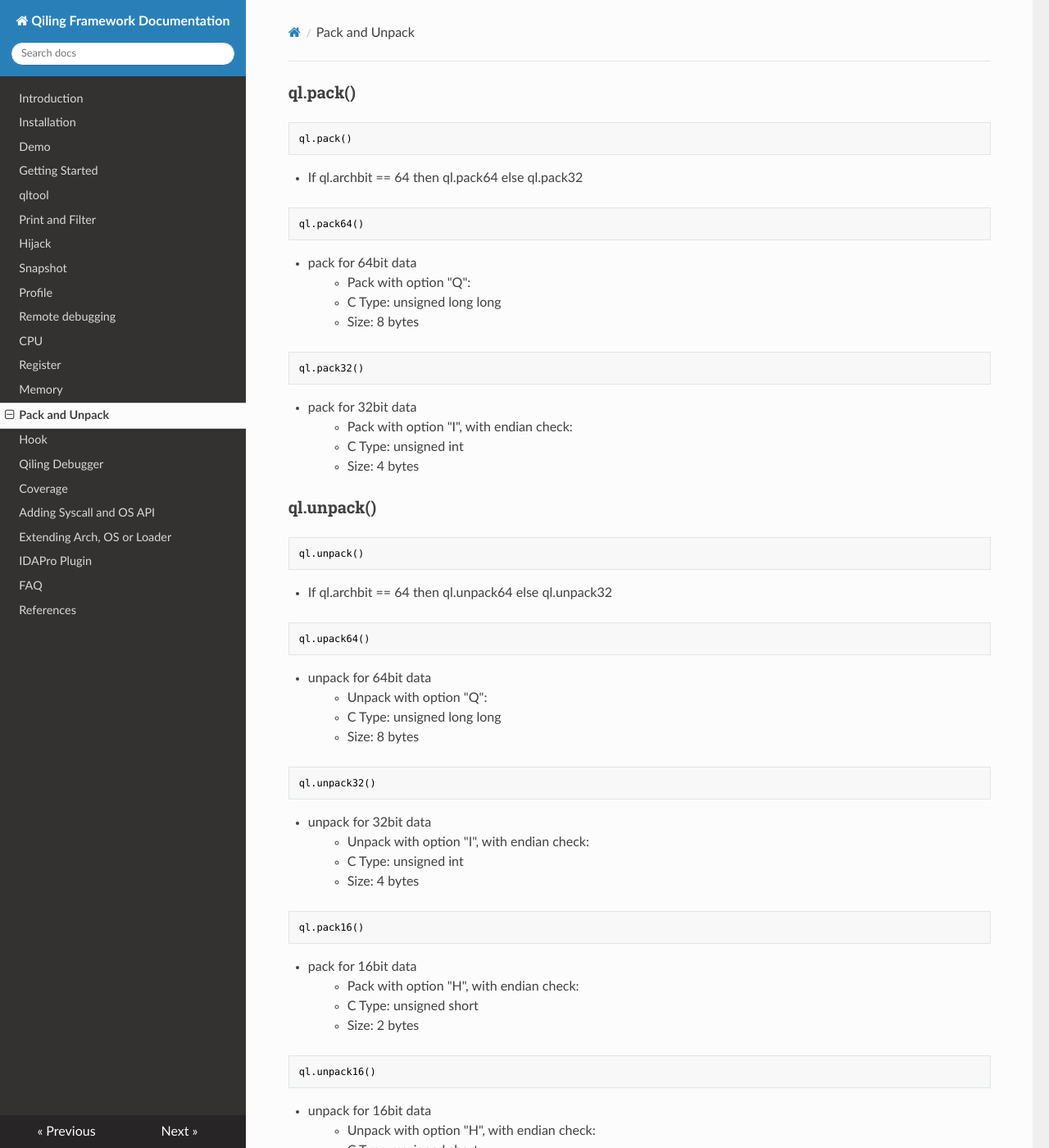
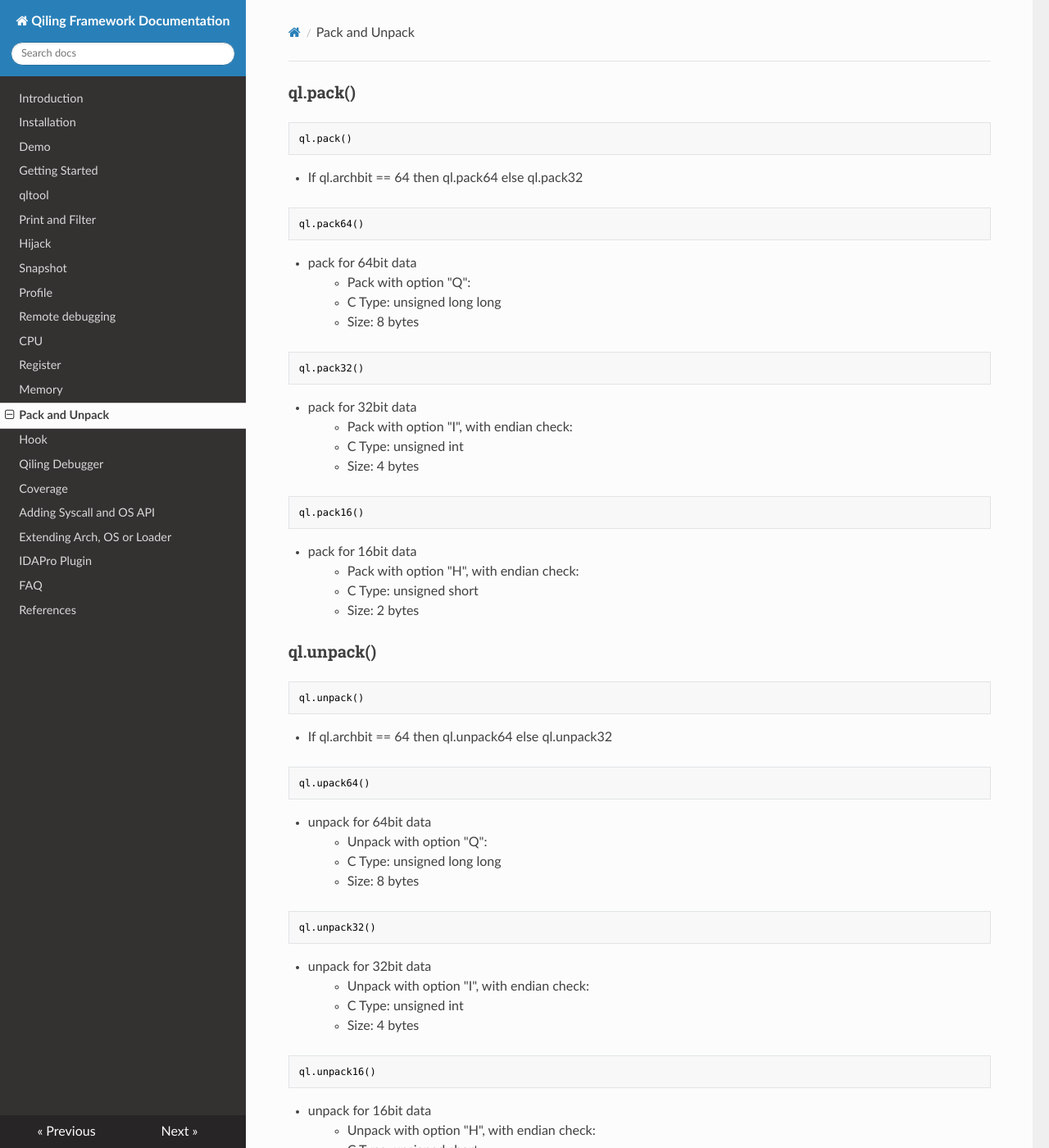
Before and after one commit to qilingframework/rtfd.io, an MkDocs documentation site: the page built from docs/struct.md, in a window 1280 px wide and 1400 px high. Shown: the whole window at 82% size. Built offline with MkDocs 1.6.1, drawn with Linux system fonts in a browser that asks for light colours; nearby versions of some CDN libraries; part of the change alters nothing that is shown.

Commit message:
Update struct.md

````diff
--- a/docs/struct.md
+++ b/docs/struct.md
@@ -24,6 +24,13 @@ ql.pack32()
 > - C Type: unsigned int
 > - Size: 4 bytes
 
+```python
+ql.pack16()
+```
+- pack for 16bit data
+> - Pack with option "H", with endian check:
+> - C Type: unsigned short
+> - Size: 2 bytes
 
 ### ql.unpack()
 ```python
@@ -46,14 +53,6 @@ ql.unpack32()
 > - Unpack with option "I", with endian check:
 > - C Type: unsigned int
 > - Size: 4 bytes
-
-```python
-ql.pack16()
-```
-- pack for 16bit data
-> - Pack with option "H", with endian check:
-> - C Type: unsigned short
-> - Size: 2 bytes
 
 ```python
 ql.unpack16()
````
